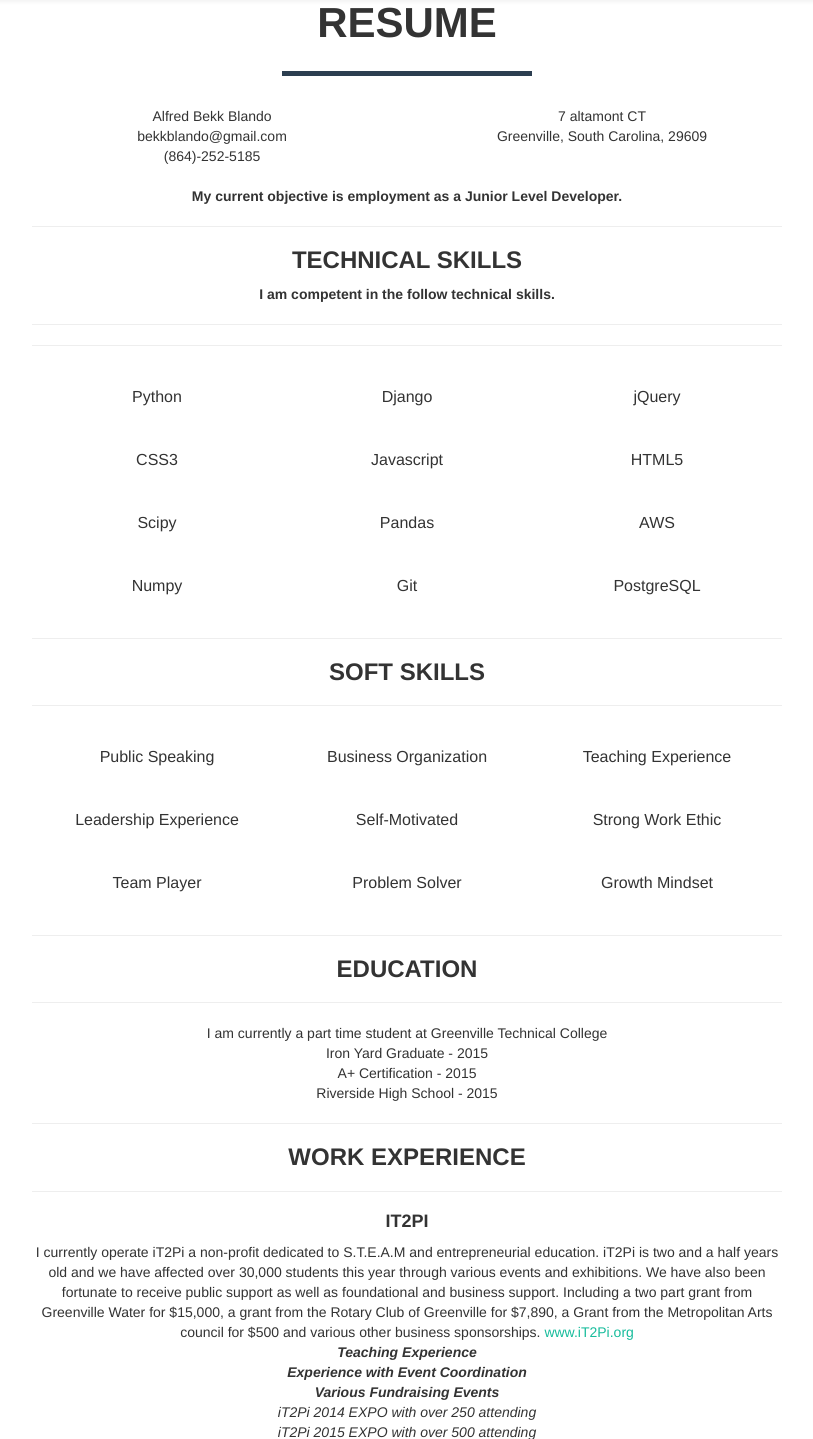
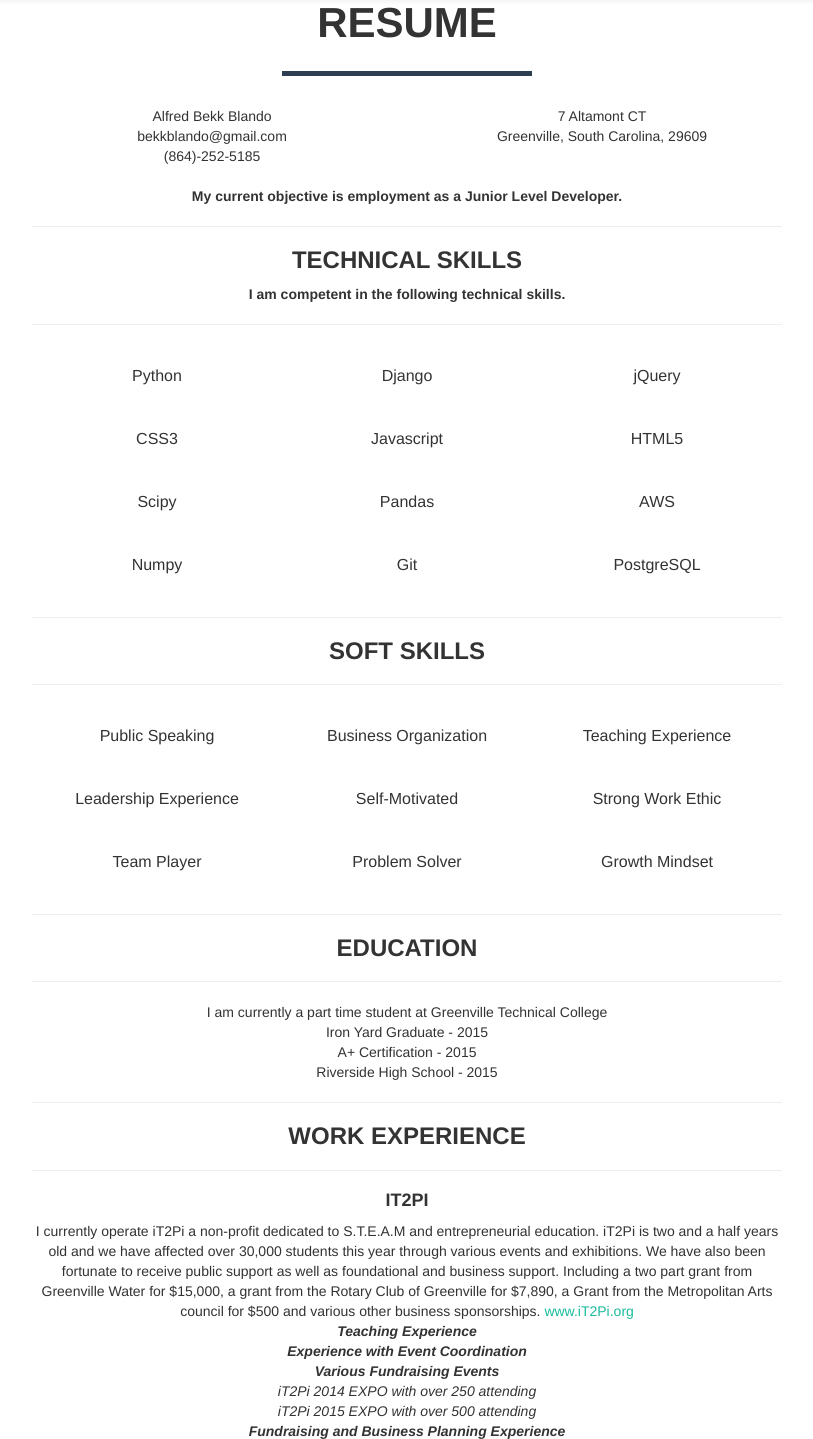
Before and after one commit to bekkblando/portfoliosite, a Django app: page /resume in a window 1280 px wide. Shown: the part 100-1539 px from the top of the page, without its empty margins (233-1046 px from the left). Run offline with Django 3.2, Linux system fonts and the light colour scheme; some libraries are stand-ins or nearby versions.

Commit message:
Grammer Fixes

```diff
--- a/portfolio/portfolioapp/Templates/resume.html
+++ b/portfolio/portfolioapp/Templates/resume.html
@@ -21,7 +21,7 @@ bekkblando@gmail.com<br/>
 </div>
 
 <div class="pull-right sidetext">
-7 altamont CT  <br/>
+7 Altamont CT  <br/>
 Greenville, South Carolina, 29609
 </div>
 </div>
@@ -29,8 +29,7 @@ Greenville, South Carolina, 29609
 <div><strong>My current objective is employment as a Junior Level Developer.</strong></div>
 <hr/>
 <h3>Technical Skills</h3>
-<div><strong>I am competent in the follow technical skills.</strong></div>
-<hr/>
+<div><strong>I am competent in the following technical skills.</strong></div>
 <hr/>
 <table class="skilltable">
     <tr>
```
